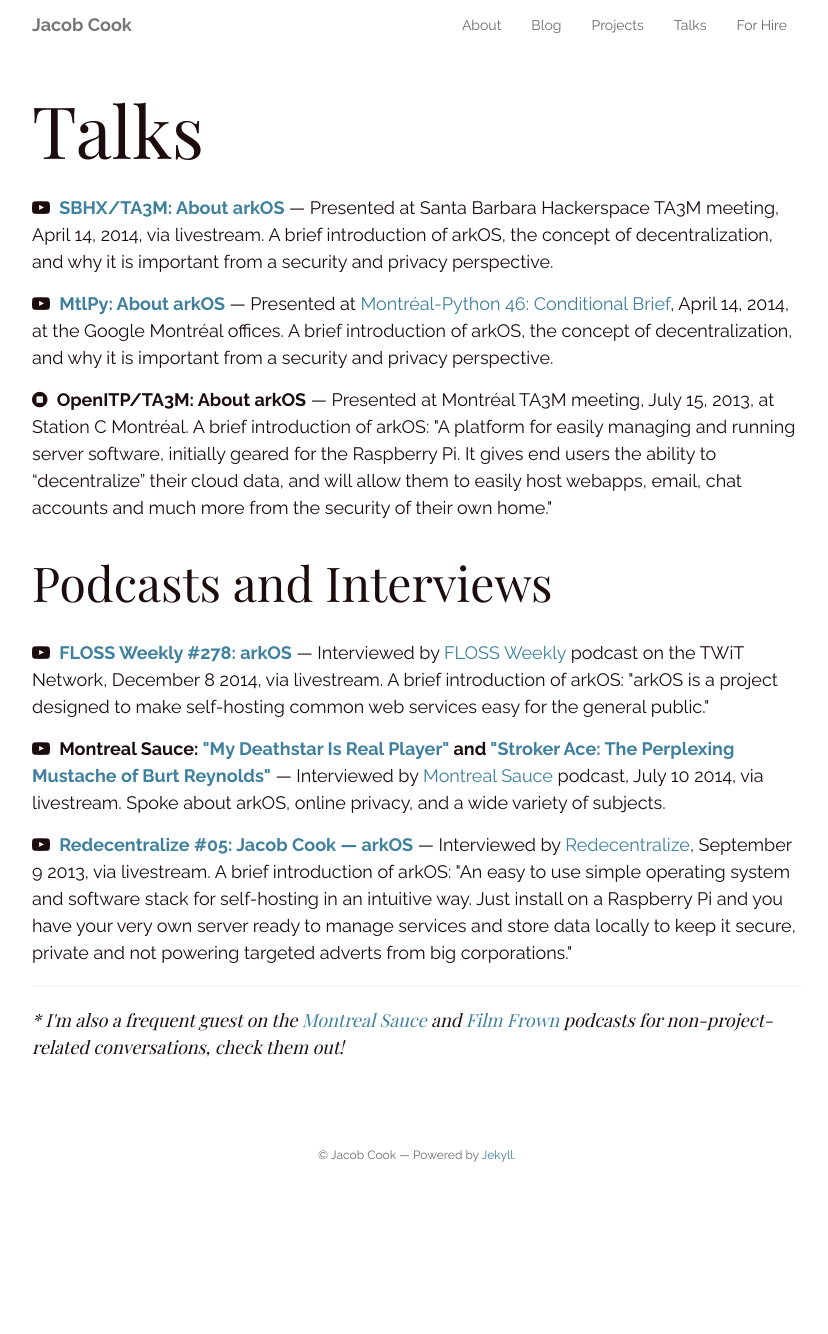
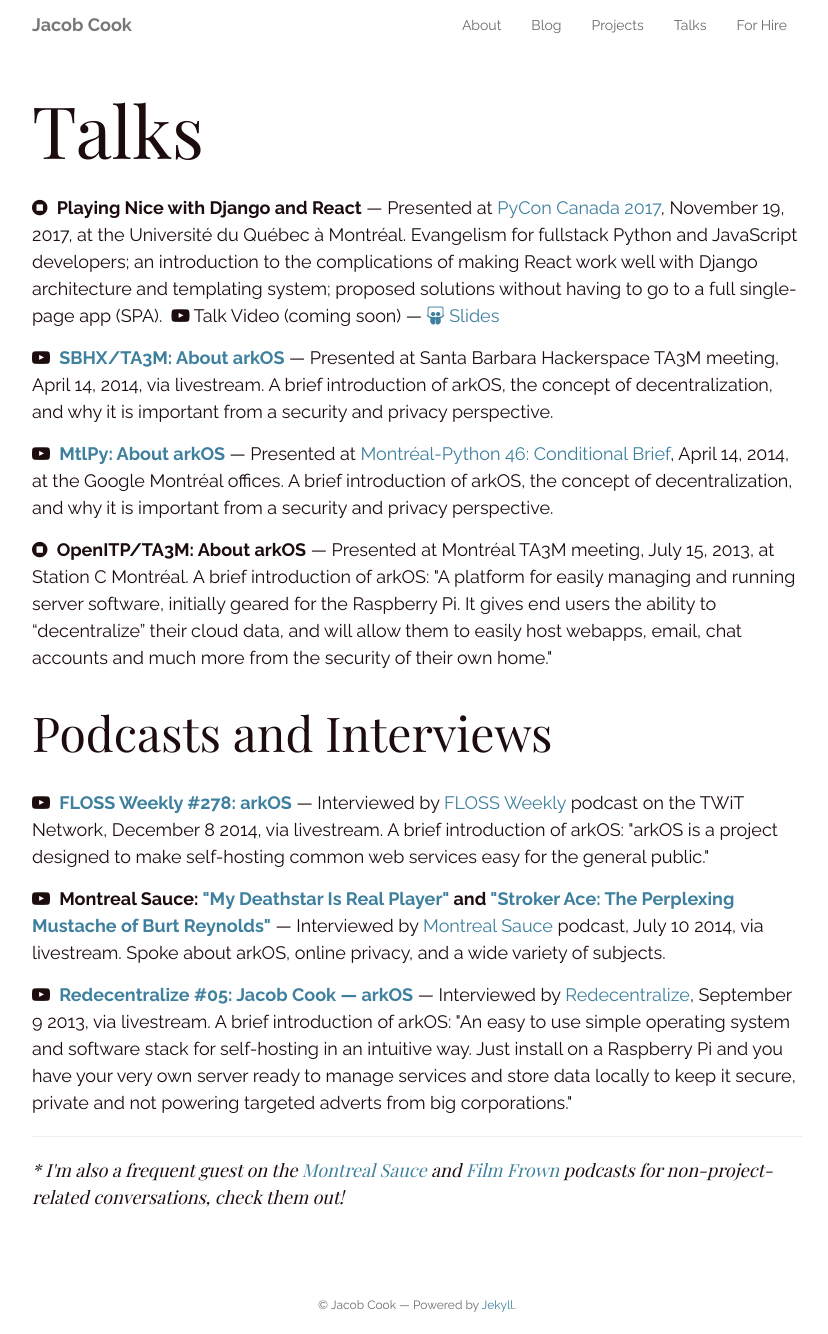
Before and after one commit to peakwinter/peakwinter.net, a Jekyll site: the page built from talks.html, in a window 1280 px wide. Shown: the whole page, without its empty margins (223-1051 px from the left). Built offline with Jekyll 4.4.1, drawn with Linux system fonts in a browser that asks for light colours; nearby versions of some CDN libraries; before the commit the page ends 1184 px from its top, so only the background shows below that.

Commit message:
Update talks

```diff
--- a/talks.html
+++ b/talks.html
@@ -5,6 +5,11 @@
 
 <h2>Talks</h2>
 
+    <p>
+      <i class="fa fa-stop-circle"></i>&nbsp;&nbsp;<strong>Playing Nice with Django and React</strong>
+      &mdash; Presented at <a href="https://2017.pycon.ca">PyCon Canada 2017</a>, November 19, 2017, at the Université du Québec à Montréal. Evangelism for fullstack Python and JavaScript developers; an introduction to the complications of making React work well with Django architecture and templating system; proposed solutions without having to go to a full single-page app (SPA).
+      &nbsp;<i class="fa fa-youtube-play"></i> Talk Video (coming soon) &mdash; <a href="https://speakerdeck.com/peakwinter/playing-nice-with-django-and-react"><i class="fa fa-slideshare"></i> Slides</a>
+    </p>
     <p>
       <i class="fa fa-youtube-play"></i>&nbsp;&nbsp;<strong><a href="https://www.youtube.com/watch?v=iYLOsi7e4hk">SBHX/TA3M: About arkOS</a></strong>
       &mdash; Presented at Santa Barbara Hackerspace TA3M meeting, April 14, 2014, via livestream. A brief introduction of arkOS, the concept of decentralization, and why it is important from a security and privacy perspective.
```
